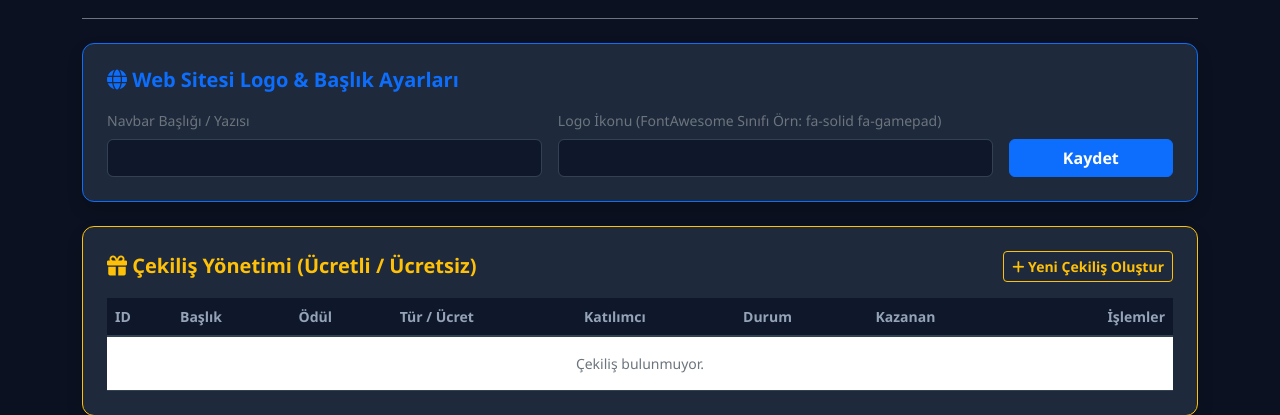
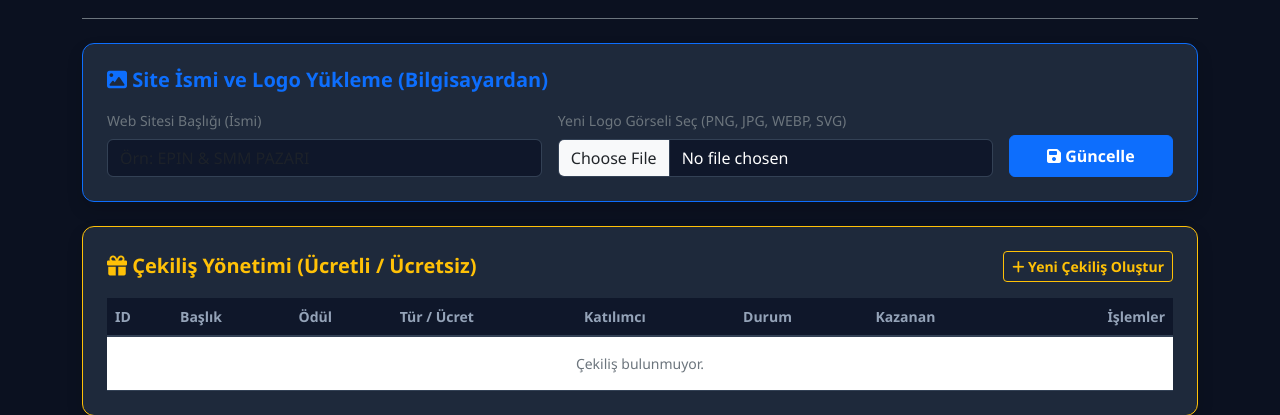
Before and after one commit to beratkalafat039-cyber/PinGamer, a Flask app: template templates/admin.html in a window 1280 px wide. Shown: the part 80-495 px from the top of the page. Run offline with Flask 3, Linux system fonts and the light colour scheme; the template is opened without the code that fills it, so the values that code supplies are empty; some libraries are stand-ins or nearby versions.

Commit message:
Update admin.html

```diff
--- a/templates/admin.html
+++ b/templates/admin.html
@@ -35,22 +35,29 @@
       {% endif %}
     {% endwith %}
 
-    <!-- 1. SİTE LOGO & BAŞLIK YÖNETİMİ (YENİ) -->
+    <!-- 1. BİLGİSAYARDAN LOGO YÜKLEME VE BAŞLIK DEĞİŞTİRME FORMU -->
     <div class="card card-custom p-4 mb-4 shadow border-primary">
-        <h5 class="fw-bold text-primary mb-3"><i class="fa-solid fa-globe"></i> Web Sitesi Logo & Başlık Ayarları</h5>
-        <form action="/admin/settings/update" method="POST" class="row g-3 align-items-end">
+        <h5 class="fw-bold text-primary mb-3"><i class="fa-solid fa-image"></i> Site İsmi ve Logo Yükleme (Bilgisayardan)</h5>
+        <form action="/admin/settings/update" method="POST" enctype="multipart/form-data" class="row g-3 align-items-end">
             <div class="col-md-5">
-                <label class="form-label small text-secondary">Navbar Başlığı / Yazısı</label>
-                <input type="text" name="site_title" class="form-control" value="{{ settings.title }}" required>
+                <label class="form-label small text-secondary">Web Sitesi Başlığı (İsmi)</label>
+                <input type="text" name="site_title" class="form-control" value="{{ settings.title }}" required placeholder="Örn: EPIN & SMM PAZARI">
             </div>
             <div class="col-md-5">
-                <label class="form-label small text-secondary">Logo İkonu (FontAwesome Sınıfı Örn: fa-solid fa-gamepad)</label>
-                <input type="text" name="site_icon" class="form-control" value="{{ settings.icon }}" required>
+                <label class="form-label small text-secondary">Yeni Logo Görseli Seç (PNG, JPG, WEBP, SVG)</label>
+                <input type="file" name="logo_file" class="form-control" accept="image/*">
             </div>
             <div class="col-md-2">
-                <button type="submit" class="btn btn-primary w-100 fw-bold">Kaydet</button>
+                <button type="submit" class="btn btn-primary w-100 fw-bold py-2"><i class="fa-solid fa-floppy-disk"></i> Güncelle</button>
             </div>
         </form>
+
+        {% if settings.logo %}
+        <div class="mt-3 pt-3 border-top border-secondary d-flex align-items-center gap-3">
+            <small class="text-secondary">Mevcut Aktif Logo:</small>
+            <img src="{{ settings.logo }}" alt="Mevcut Logo" style="height: 40px; background: #0f172a; padding: 4px; border-radius: 6px; border: 1px solid #334155;">
+        </div>
+        {% endif %}
     </div>
 
     <!-- 2. ÇEKİLİŞ YÖNETİMİ (ÜCRETLİ & ÜCRETSİZ) -->
```
